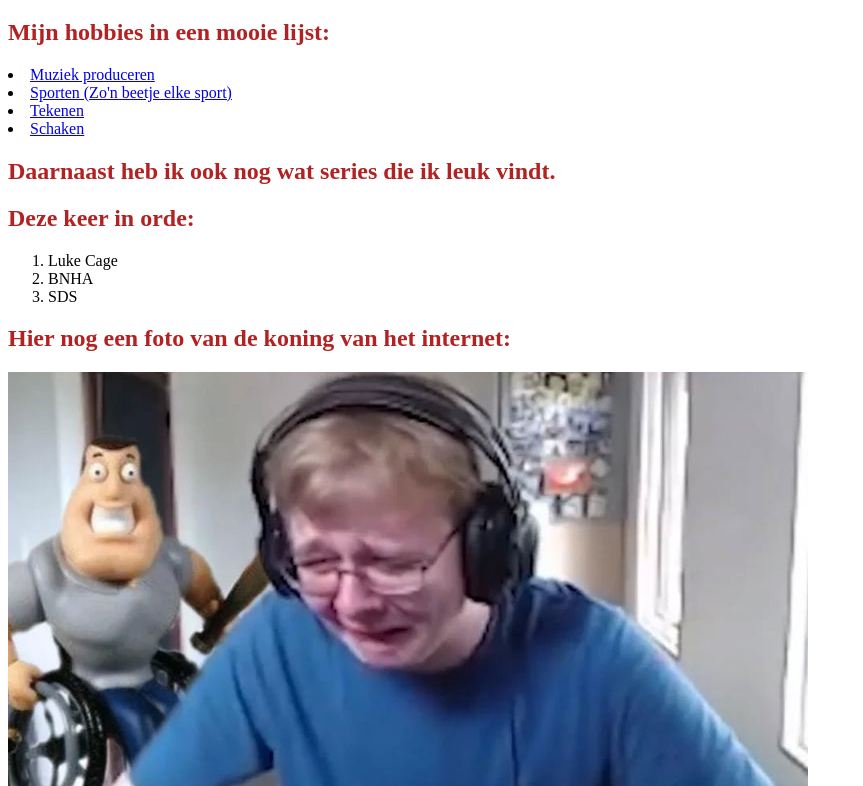
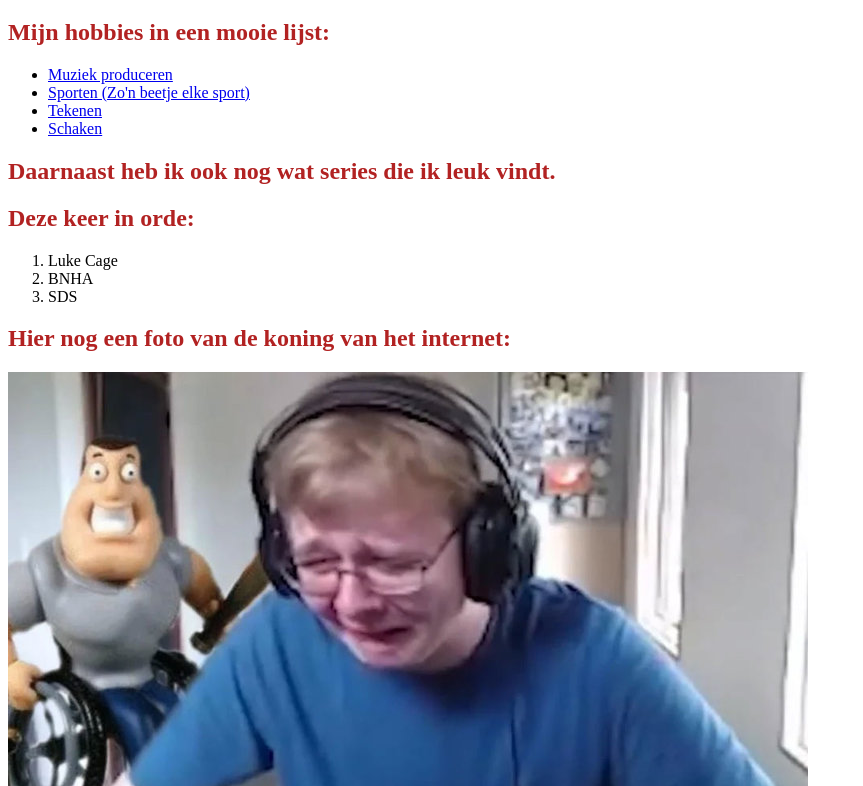
Before and after one commit to 2114550/Wat-weet-wikipedia-bffe43f2, a plain HTML site: page index.html in a window 1280 px wide. Shown: the part 61-847 px from the top of the page, without its empty margins (0-863 px from the left). Drawn offline with Linux system fonts and the light colour scheme.

Commit message:
Uitwerking van de exercise

```diff
--- a/index.html
+++ b/index.html
@@ -15,7 +15,7 @@
 <body>
 <h1>Wahid Mamedov</h1>
 <h2>Mijn hobbies in een mooie lijst:</h2>
-<a>
+<ul>
     <li><a href="https://nl.wikipedia.org/wiki/Muziekproducent">Muziek produceren</a></li>
     <li><a href="https://nl.wikipedia.org/wiki/Sport">Sporten (Zo'n beetje elke sport)</a></li>
     <li><a href="https://nl.wikipedia.org/wiki/Tekenaar">Tekenen</a></li>
```
